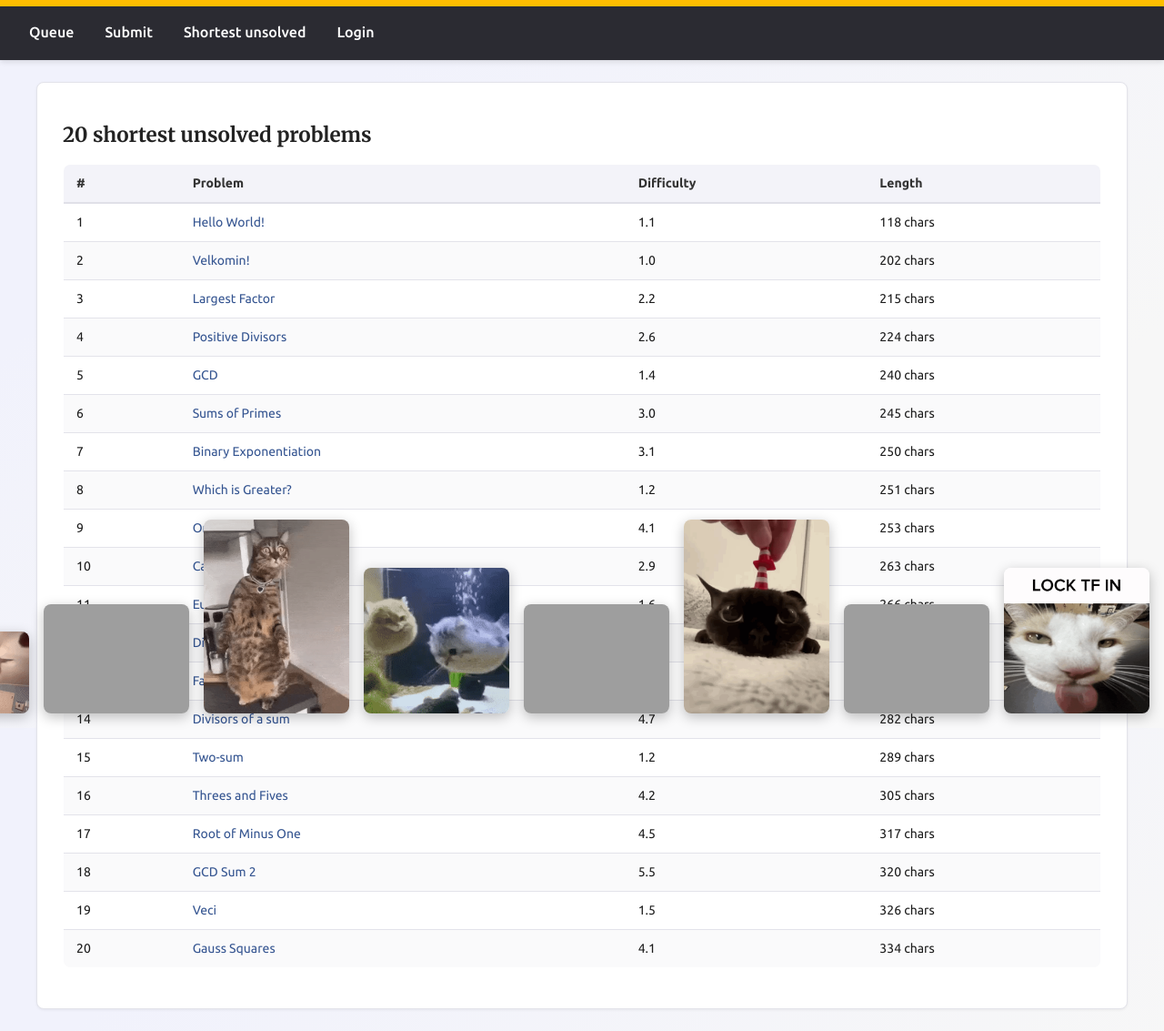
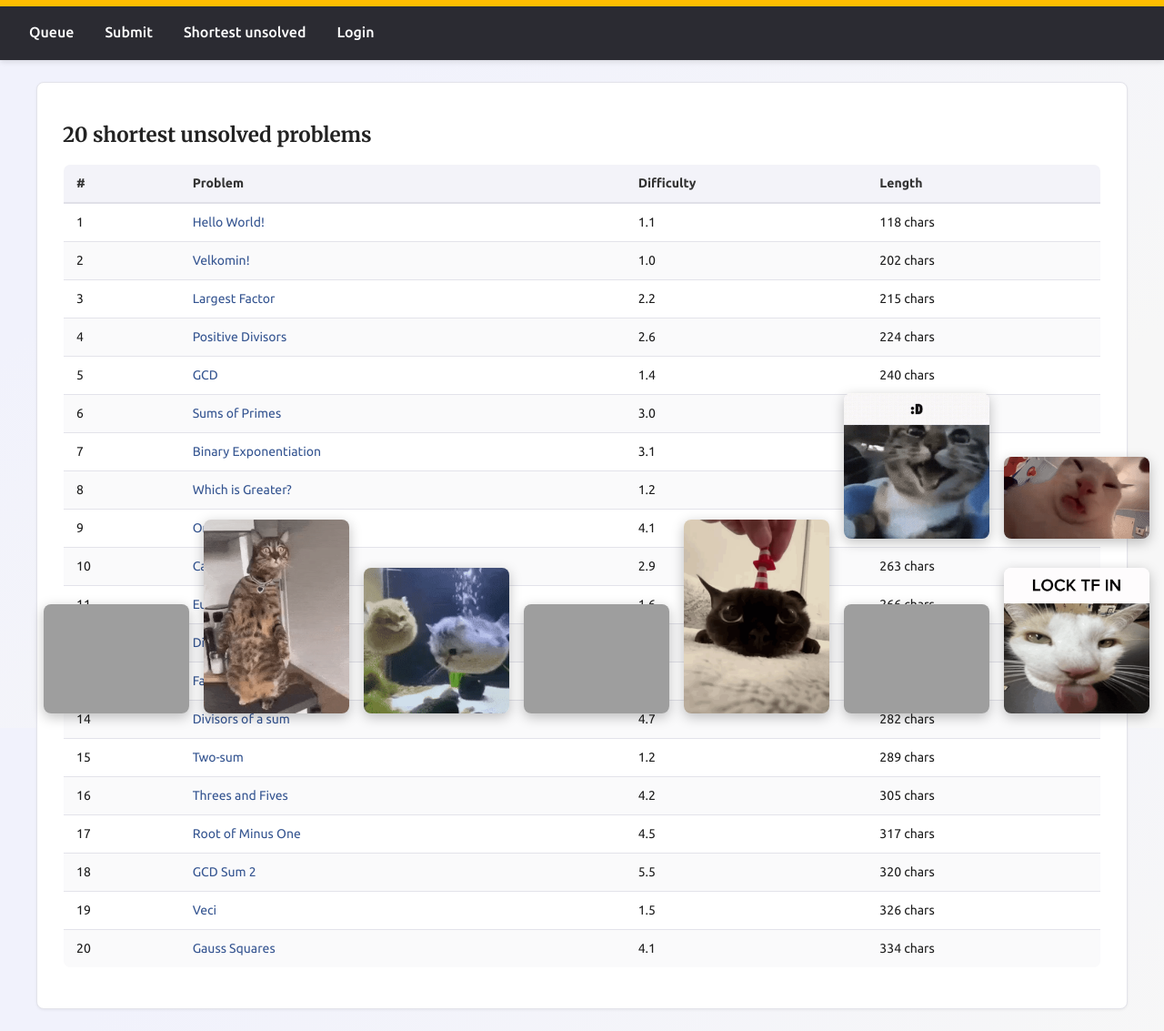
Before and after one commit to Matistjati/kattis-speedrun, a Flask app: page /shortest-unsolved in a window 1280 px wide. Shown: the whole page at 91% size. Run offline with Flask 3, Linux system fonts and the light colour scheme; data that the repository does not hold is empty; some libraries are stand-ins or nearby versions; grey boxes are pictures that could not be loaded.

Commit message:
Move last two lock-in cats to a second row
The bottom row was getting too wide; stack cat-tongue and happy-cat
above the left of the first row.

Co-Authored-By: Claude Opus 4.8 <noreply@anthropic.com>

```diff
--- a/frontend/static/css/style.css
+++ b/frontend/static/css/style.css
@@ -372,12 +372,15 @@ form[action="/login"] .form-control { flex: 1; }
     right: 1072px;
 }
 
+/* Second row, stacked above the first (the bottom row was getting too wide). */
 .lock-in-cat-tongue {
-    right: 1248px;
+    right: 16px;
+    bottom: 208px;
 }
 
 .lock-in-happy-cat {
-    right: 1424px;
+    right: 192px;
+    bottom: 208px;
 }
 
 /* ── Flash messages ─────────────────────────────────── */
```
